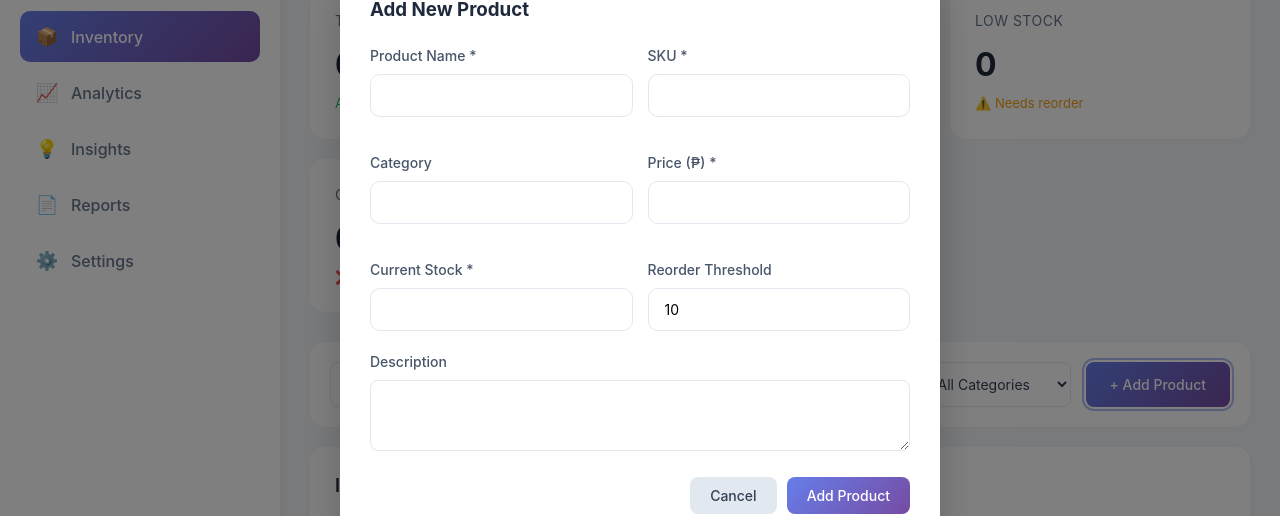
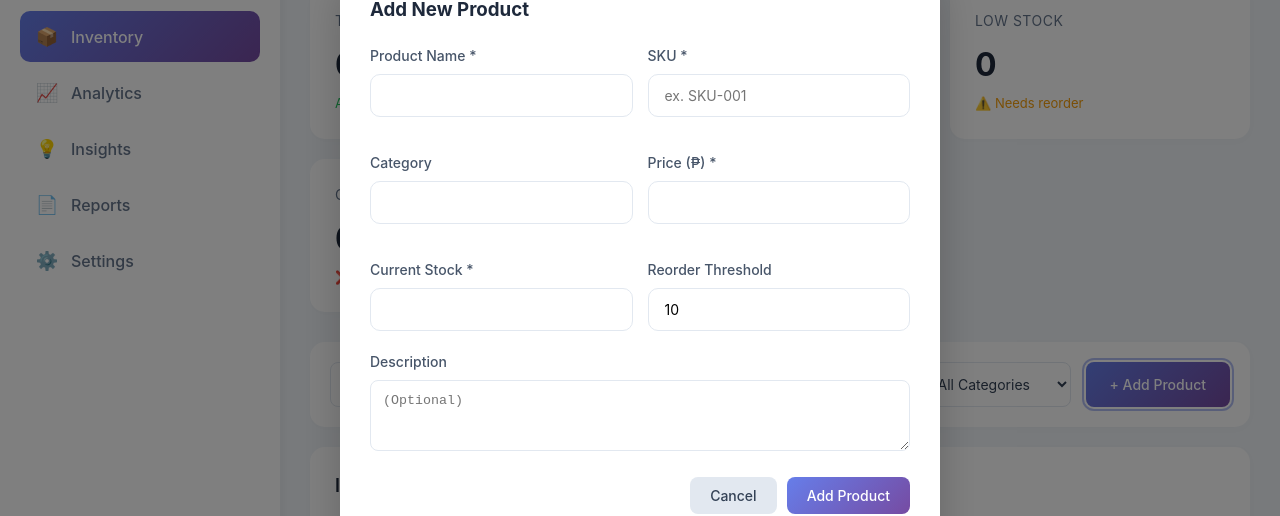
Before and after one commit to garri0n/stocksense, a Next.js app: page /inventory in a window 1280 px wide. Both pictures are taken after typing "Sample" into the empty fields and a click on the button "+ Add Product". Shown: the part 145-661 px from the top of the page. Built offline with nearby package versions, Linux system fonts and the light colour scheme.

Commit message:
Update page.js

```diff
--- a/app/inventory/page.js
+++ b/app/inventory/page.js
@@ -457,6 +457,7 @@ const filteredProducts = Array.isArray(products) ? products.filter(product => {
                     <input
                       type="text"
                       name="sku"
+                      placeholder='ex. SKU-001'
                       value={formData.sku}
                       onChange={handleInputChange}
                       required
@@ -513,6 +514,7 @@ const filteredProducts = Array.isArray(products) ? products.filter(product => {
                   <textarea
                     name="description"
                     rows="3"
+                    placeholder='(Optional)'
                     value={formData.description}
                     onChange={handleInputChange}
                     style={{
```
